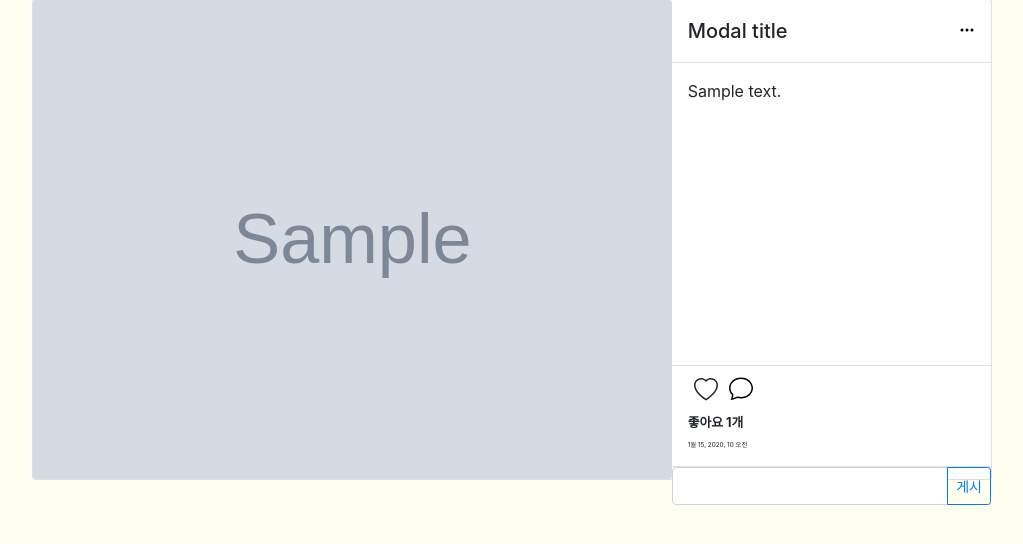
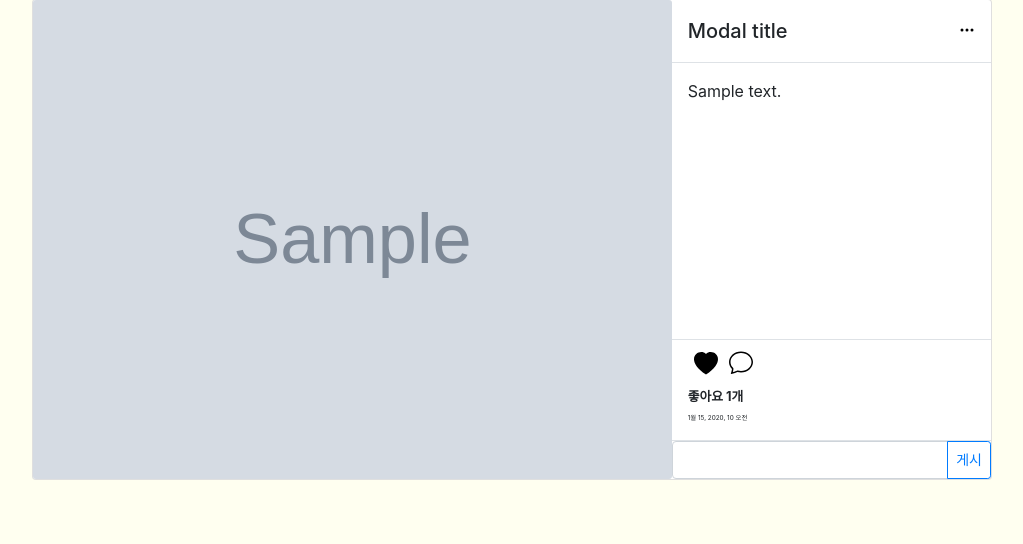
Before and after one commit to wealways/instagram_clone, a Django app: page /articles/1/ in a window 1280 px wide. Shown: the part 105-649 px from the top of the page, without its empty margins (128-1151 px from the left). Run offline with Django 3.2, Linux system fonts and the light colour scheme; tables that the repository leaves empty hold one stand-in row (values such as "Sample post"); grey boxes marked "Sample" are stand-in pictures; some libraries are stand-ins or nearby versions.

Commit message:
Update detail

```diff
--- a/articles/templates/articles/detail.html
+++ b/articles/templates/articles/detail.html
@@ -4,9 +4,9 @@
 <div class="card m-5">
   <div class="row no-gutters">
     <div class="col-8 p-0">
-      <img class="card-img" src="{{ article.image.url}}" alt="{{article.image}}" sizes="614px;">
+      <img class="card-img" src="{{ article.image.url}}" alt="{{article.image}}">
     </div>
-    <div class="col">
+    <div class="col d-flex flex-column justify-content-between">
       <div class="modal-header">
         <h5 class="modal-title" id="postModalLabel">Modal title</h5>
         <a href="" style="color:black;" data-toggle="modal" data-target="#postInformationModal-{{ article.id }}">
@@ -16,19 +16,28 @@
             </a>
             {% include "articles/_postInformationModal.html" with article=article %}
       </div>
-      <div class="modal-body" style="height: 63%;">
+      <div class="modal-body ">
         {{ article.content}}
       </div>
+      <div>
         <div class="modal-footer pt-0">
           <div class="card-title mb-0 mt-1 d-flex justify-content-start" style="width:100%">
             <!--좋아요-->
-          <form action=""  method="POST" class="d-inline">
+            <form action="{% url 'articles:like' article.pk %}"  method="POST" id="form_like" data-articleId="{{article.pk}}"  class="d-inline">
               {% csrf_token %}
-            <button class="btn" style="padding-left:5px; padding-right:5px;">
-              <svg width="1.5em" height="1.5em" viewBox="0 0 16 16" class="bi bi-heart " fill="currentColor" xmlns="http://www.w3.org/2000/svg">
-                <path fill-rule="evenodd" d="M8 2.748l-.717-.737C5.6.281 2.514.878 1.4 3.053c-.523 1.023-.641 2.5.314 4.385.92 1.815 2.834 3.989 6.286 6.357 3.452-2.368 5.365-4.542 6.286-6.357.955-1.886.838-3.362.314-4.385C13.486.878 10.4.28 8.717 2.01L8 2.748zM8 15C-7.333 4.868 3.279-3.04 7.824 1.143c.06.055.119.112.176.171a3.12 3.12 0 0 1 .176-.17C12.72-3.042 23.333 4.867 8 15z"/>
+              {% if user in article.like_user.all %}
+                <button class="btn" style="padding-left:5px; padding-right:5px; box-shadow: none !important;">
+                  <svg width="1.5em" height="1.5em" viewBox="0 0 16 16" class="bi bi-heart-fill heart-{{article.pk}}" style="color:crimson;" fill="currentColor" xmlns="http://www.w3.org/2000/svg">
+                    <path fill-rule="evenodd" d="M8 1.314C12.438-3.248 23.534 4.735 8 15-7.534 4.736 3.562-3.248 8 1.314z"/>
                   </svg>
                 </button>
+              {% else %}
+                <button class="btn" style="padding-left:5px; padding-right:5px; box-shadow: none !important;">
+                  <svg width="1.5em" height="1.5em" viewBox="0 0 16 16" class="bi bi-heart-fill heart-{{article.pk}}" style="color:black;" fill="currentColor" xmlns="http://www.w3.org/2000/svg">
+                    <path fill-rule="evenodd" d="M8 1.314C12.438-3.248 23.534 4.735 8 15-7.534 4.736 3.562-3.248 8 1.314z"/>
+                  </svg>
+                </button>
+              {% endif %}
             </form>
             <!--디테일페이지로 가기-->
             <a href="" style="padding:5px; color:black;">
@@ -51,4 +60,44 @@
       </div>
     </div>
   </div>
+</div>
 {% endblock content %}
+{% block script %}
+<script>
+// 좋아요 기능 구현 : 버튼 클릭시 하트색이 변하고 숫자가 증가한다
+  // 1. (이벤트) 좋아요 하트 클릭
+  // 2. ( 결과1 ) 하트색이 변함
+  // 3. ( 결과2 ) 숫자가 변함
+
+  const likeBtnForm = document.querySelector('#form_like')
+  const articleId =likeBtnForm.dataset.articleid
+
+  likeBtnForm.addEventListener('click',function (e) {
+    e.preventDefault()
+
+    const API_URL = `/articles/${articleId}/like/`
+    const csrfToken = document.querySelector('input[name=csrfmiddlewaretoken]').value
+    const options = {headers: {'X-CSRFToken': csrfToken}}
+
+
+    axios.post(API_URL,{},options)
+      .then(res => {
+        // view에서 원하는 데이터만 json으로 보내주게 만들기
+        const { is_like,like_count } =res.data // ex{'is_like':true, 'like_count':1 }
+        console.log(is_like)
+        //하트색 변하게 만들기
+        const likeHeart = document.querySelector(`.heart-${articleId}`)
+        likeHeart.style.color= is_like ? 'crimson' : 'black'
+        console.log(likeHeart)
+        //좋아요 수 변하게 만들기
+        const likeCount = document.querySelector(`#likeCount-${articleId}`)
+        likeCount.innerText = `${like_count}명이 이 글을 좋아합니다.`
+
+      })
+      .catch(res => {
+        alert('로그인해주세요')
+      })
+    })
+
+</script>
+{% endblock script %}
```
Lines whose indentation alone changed are shown as unchanged.
